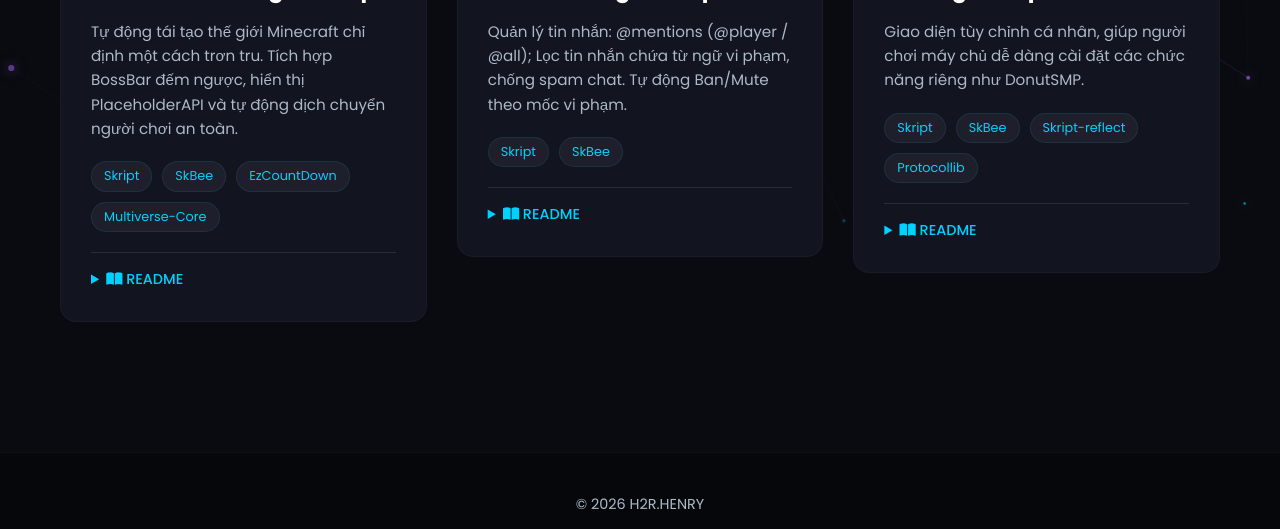
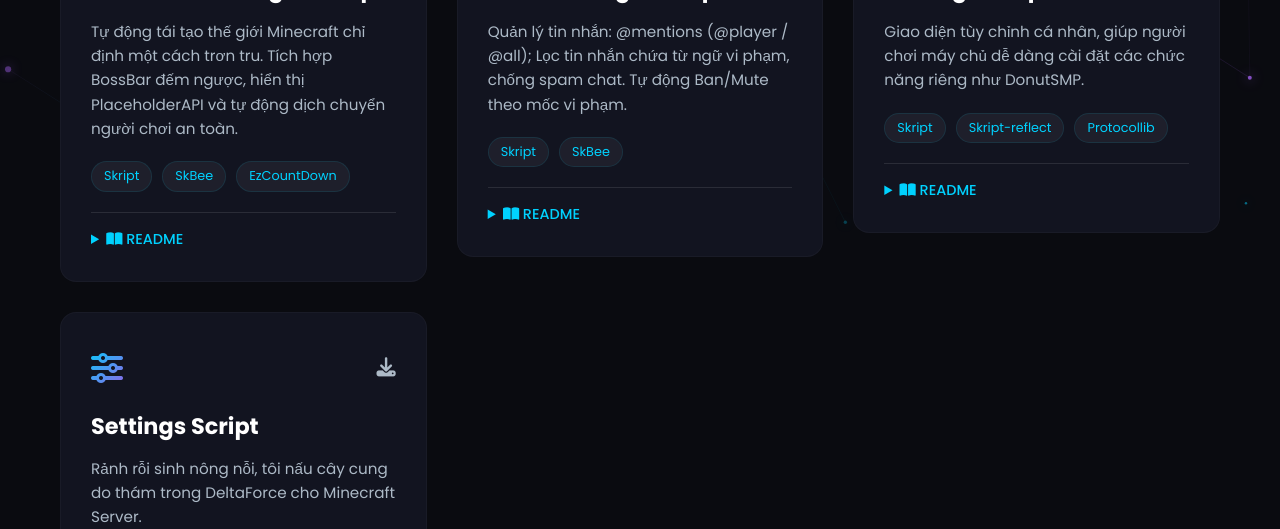
Before and after one commit to h2rhenry/h2rhenry.github.io, a plain HTML site: page projects/index.html in a window 1280 px wide. Shown: the part 550-1079 px from the top of the page. Drawn offline with nearby package versions, Linux system fonts and the light colour scheme; no server answers.

Commit message:
Add project card

```diff
--- a/projects/index.html
+++ b/projects/index.html
@@ -101,7 +101,6 @@
                     <span class="tech-badge">Skript</span>
                     <span class="tech-badge">SkBee</span>
                     <span class="tech-badge">EzCountDown</span>
-                    <span class="tech-badge">Multiverse-Core</span>
                 </div>
 
                 <div class="readme-box" style="margin-top: 20px; padding-top: 15px; border-top: 1px solid rgba(255,255,255,0.1); font-size: 0.9rem; text-align: left;">
@@ -179,7 +178,46 @@
 
                 <div class="project-tech">
                     <span class="tech-badge">Skript</span>
-                    <span class="tech-badge">SkBee</span>
+                    <span class="tech-badge">Skript-reflect</span>
+                    <span class="tech-badge">Protocollib</span>
+                </div>
+
+                <div class="readme-box" style="margin-top: 20px; padding-top: 15px; border-top: 1px solid rgba(255,255,255,0.1); font-size: 0.9rem; text-align: left;">
+                    <details>
+                        <summary style="cursor: pointer; color: #00d2ff; font-weight: 500;"><i class="fas fa-book-open"></i> <span data-vi=" README" data-en=" README">Xem README / Hướng dẫn</span></summary>
+                        <div class="readme-content" style="margin-top: 10px; color: #a3b3cc; line-height: 1.6;" data-markdown="
+### 📌 Hướng dẫn sử dụng | Usage Guide
+* **Cài đặt:** Tải file về máy, giải nén file ra sẽ có file `README.md` hướng dẫn chi tiết.
+* **Installation:** Download the file and extract it; you will find a `README.md` file containing detailed instructions.
+"></div>
+                    </details>
+                </div>
+            </div>
+
+            <div class="project-card">
+                <div>
+                    <div class="project-top">
+                        <div class="project-icon"><i class="fas fa-sliders-h"></i></div>
+                        <div class="project-links">
+                            <a href="resource/hReconBow.zip"
+                               download
+                               class="download-btn"
+                               title="Tải xuống file (.zip)"
+                               data-title-vi="Tải xuống file (.zip)"
+                               data-title-en="Download file (.zip)"
+                               aria-label="Tải xuống file">
+                                <i class="fas fa-download"></i>
+                            </a>
+                        </div>
+                    </div>
+                    <h3>Settings Script</h3>
+                    <p data-vi="Rảnh rỗi sinh nông nỗi, tôi nấu cây cung do thám trong DeltaForce cho Minecraft Server." data-en="With time on my hands and nothing better to do, I coded the Delta Force recon bow for a Minecraft Server.">
+                        Rảnh rỗi sinh nông nỗi, tôi nấu cây cung do thám trong DeltaForce cho Minecraft Server.
+                    </p>
+                </div>
+
+                <div class="project-tech">
+                    <span class="tech-badge">Skript</span>
                     <span class="tech-badge">Skript-reflect</span>
                     <span class="tech-badge">Protocollib</span>
                 </div>
```
